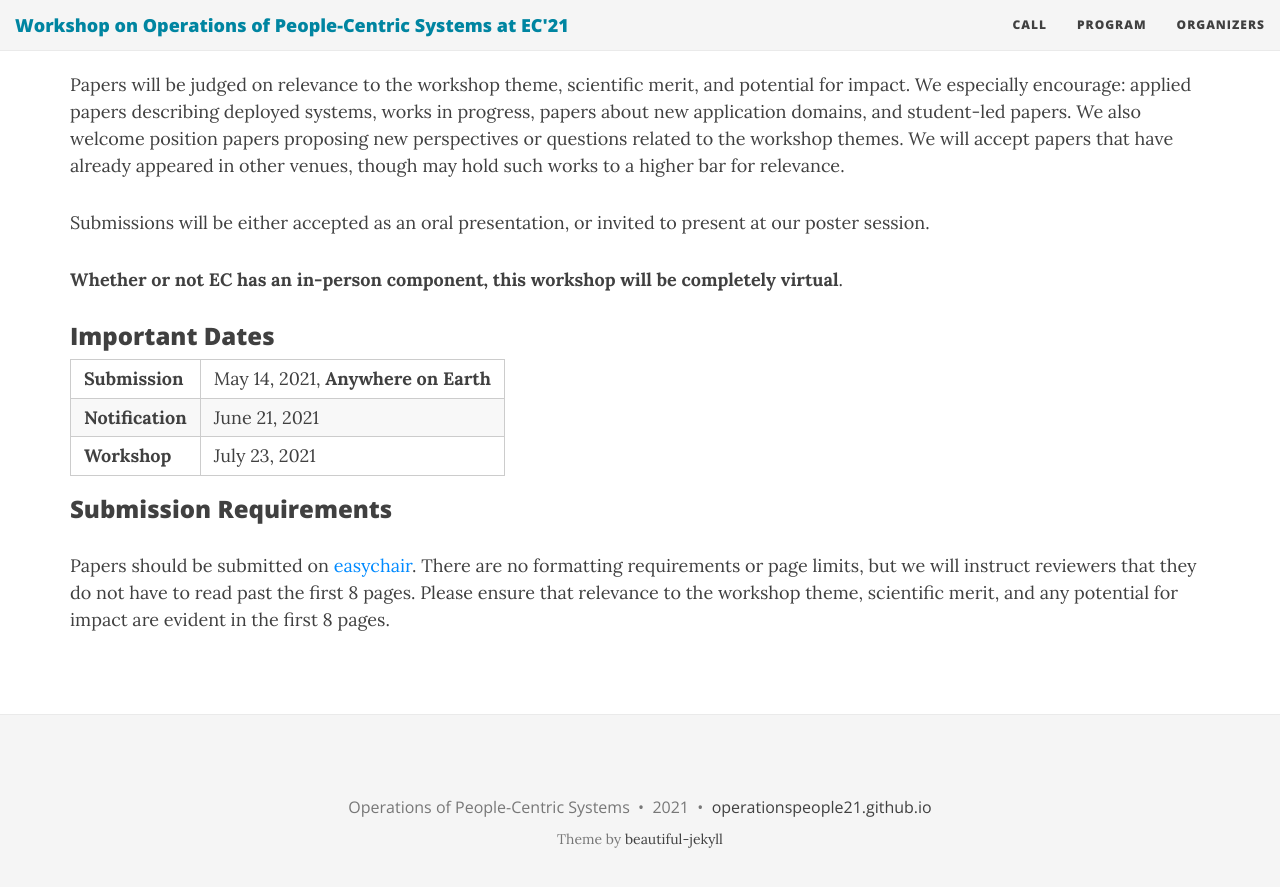
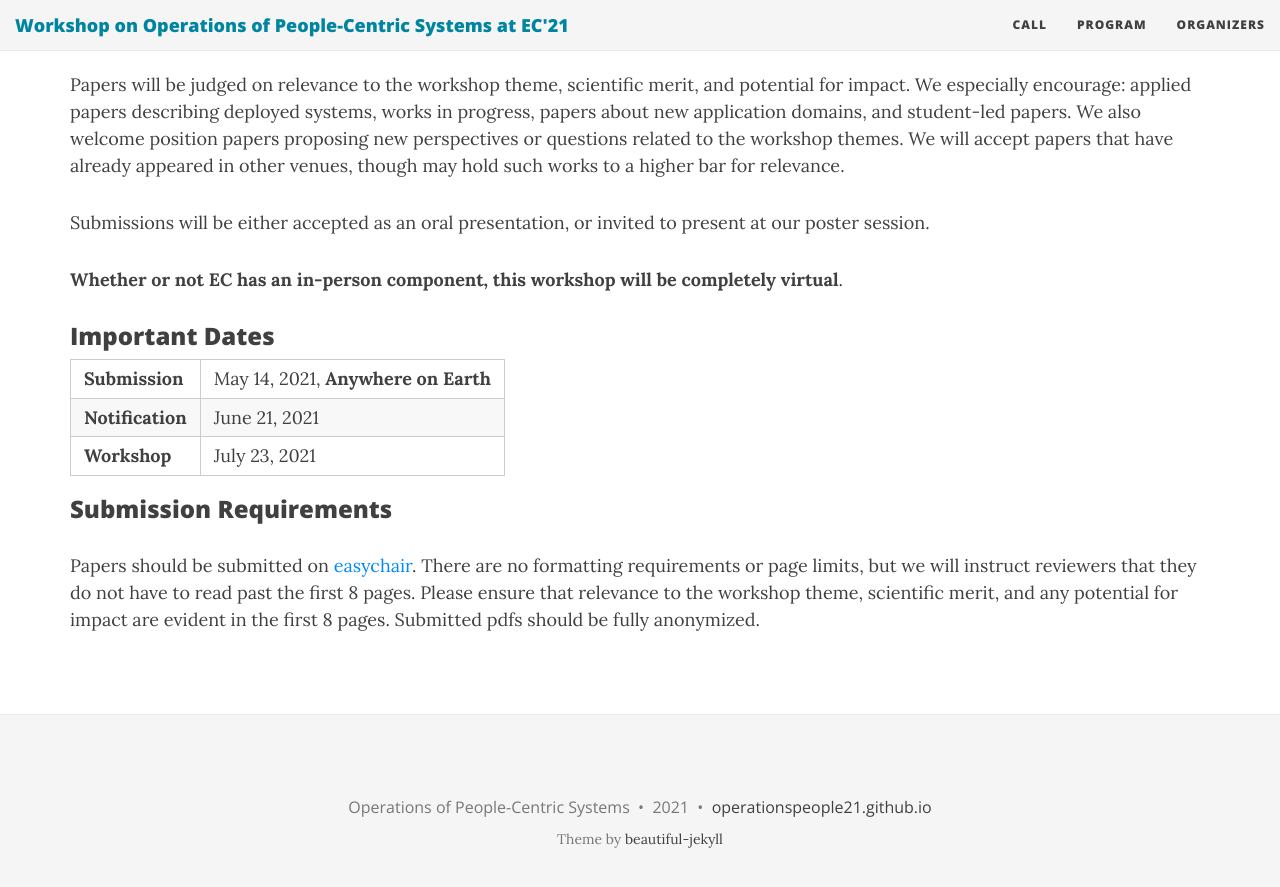
Before and after one commit to operationspeople21/operationspeople21.github.io, a Jekyll site: the page built from cfp.md, in a window 1280 px wide and 900 px high, scrolled down 922 px. Shown: the top 887 px of the window. Built offline with Jekyll 4.4.1, drawn with Linux system fonts in a browser that asks for light colours; nearby versions of some CDN libraries.

Commit message:
anonymous:

```diff
--- a/cfp.md
+++ b/cfp.md
@@ -41,4 +41,4 @@ Papers should be at most **4 pages** in length, in ICLR format. Unlimited extra
 
 ### Submission Requirements
 
-Papers should be submitted on [easychair](https://easychair.org/conferences?conf=operationspeople21). There are no formatting requirements or page limits, but we will instruct reviewers that they do not have to read past the first 8 pages. Please ensure that relevance to the workshop theme, scientific merit, and any potential for impact are evident in the first 8 pages.
+Papers should be submitted on [easychair](https://easychair.org/conferences?conf=operationspeople21). There are no formatting requirements or page limits, but we will instruct reviewers that they do not have to read past the first 8 pages. Please ensure that relevance to the workshop theme, scientific merit, and any potential for impact are evident in the first 8 pages. Submitted pdfs should be fully anonymized.
```
